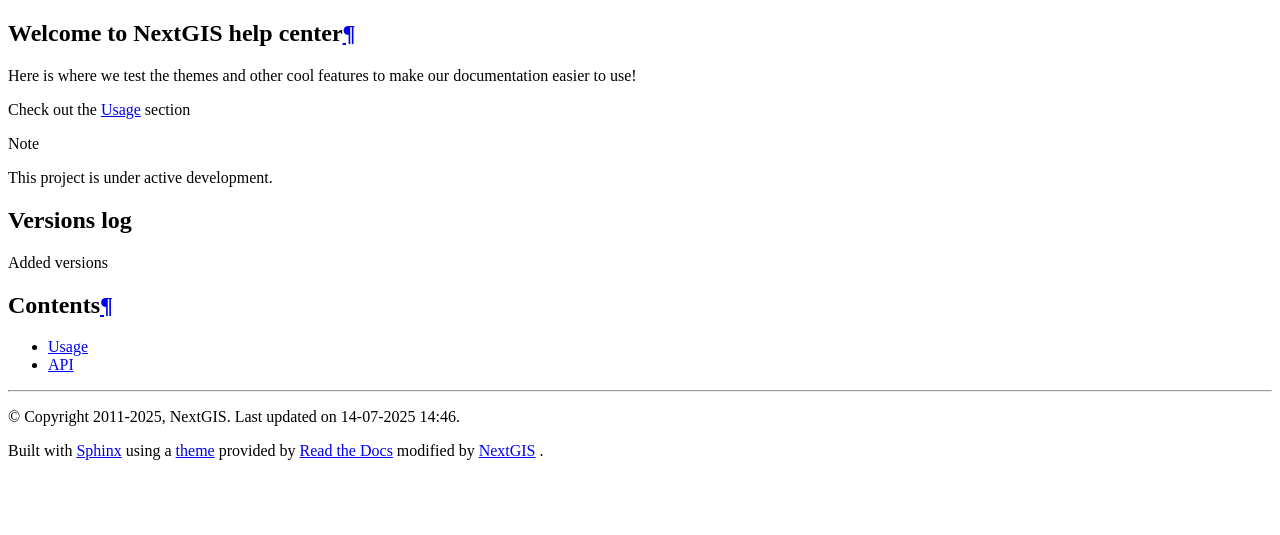
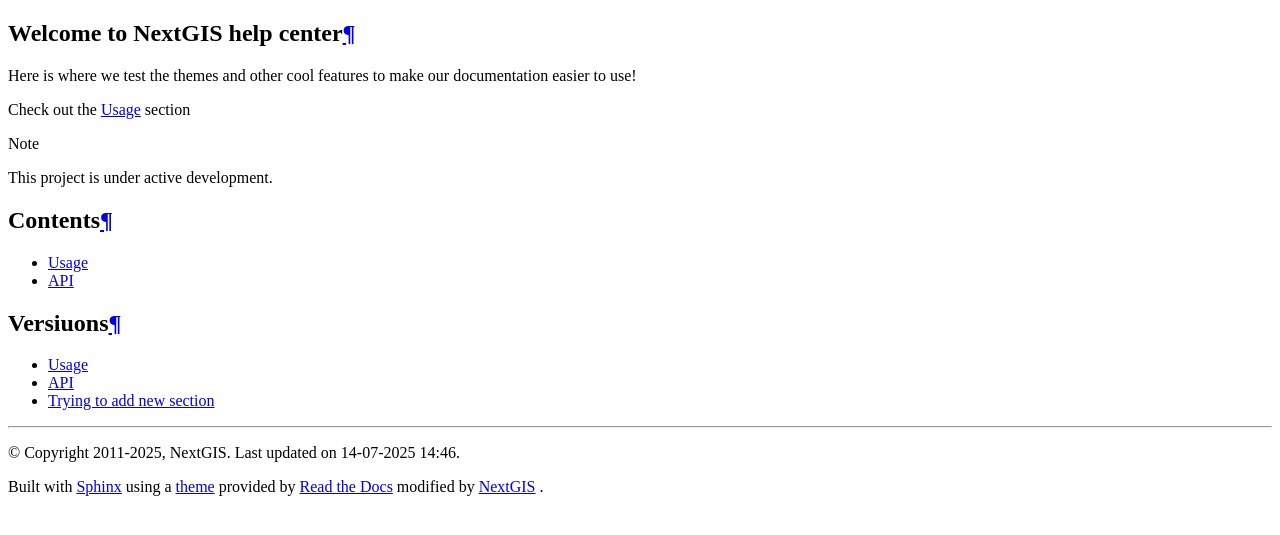
Before and after one commit to G-Jul/nextgisstaging, a Sphinx documentation site: the page built from docs/source/index.rst, in a window 1280 px wide. Shown: the top 535 px of the page. Built offline with Sphinx 7.4.7 and the Read the Docs theme 3.1.0, drawn with Linux system fonts in a browser that asks for light colours; formulas are drawn with MathJax 3; pages that are not in the unit, such as notebooks, are missing from menus.

Commit message:
Update rtd_index_modified_1.html
versions added v2

```diff
--- a/docs/source/_templates/rtd_index_modified_1.html
+++ b/docs/source/_templates/rtd_index_modified_1.html
@@ -51,11 +51,7 @@
 <p>This project is under active development.</p>
 </div>
 
-<section id="Versions">
-  <h2>Versions log</h2>
 
-<p>Added versions</p>
-</section>
 
 <section id="contents">
 <h2>Contents<a class="headerlink" href="#contents" title="Permalink to this heading">¶</a></h2>
@@ -66,6 +62,16 @@
 </ul>
 </div>
 </section>
+
+<section id="versions">
+<h2>Versiuons<a class="headerlink" href="#contents" title="Permalink to this heading">¶</a></h2>
+<div class="toctree-wrapper compound">
+<ul>
+<li class="toctree-l1"><a class="reference internal" href="usage.html">Usage</a></li>
+<li class="toctree-l1"><a class="reference internal" href="api.html">API</a></li>
+<li class="toctree-l1"><a class="reference internal" href="api.html">Trying to add new section</a></li>
+</ul>
+</div>
 </section>
 
         </article>
```
